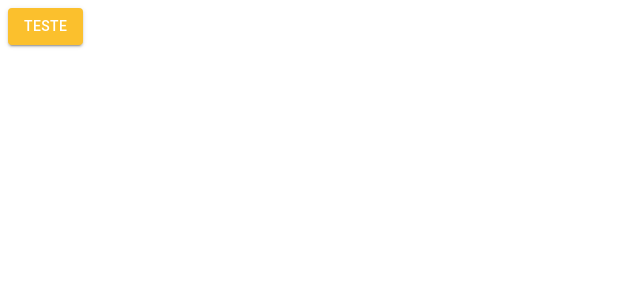
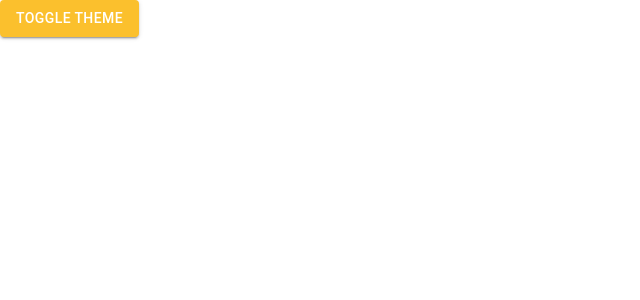
Before and after one commit to Hawohay/react, a React (Create React App) app in the folder my-app/: page /pagina-inicial in a window 1280 px wide. Shown: the top 300 px of the page, without its empty margins (0-640 px from the left). Built offline with nearby package versions, Linux system fonts and the light colour scheme.

Commit message:
feat: Adicionado tema escuro e troca e tema

```diff
--- a/my-app/public/index.html
+++ b/my-app/public/index.html
@@ -13,7 +13,7 @@
 
     <title>React App</title>
   </head>
-  <body>
+  <body style="overflow-x: hidden; overflow-y: hidden; margin: 0; padding: 0;">
     <noscript>Você precisa de javascrip para rodar a aplicação.</noscript>
     <div id="root"></div>
 
--- a/my-app/src/routes/index.tsx
+++ b/my-app/src/routes/index.tsx
@@ -1,11 +1,12 @@
 import { Button } from '@mui/material';
 import { Routes, Route, Navigate } from 'react-router-dom';
+import { useAppThemeContext } from '../shared/contexts';
 
 export const AppRoutes = () => {
-
+    const {toggleTheme} = useAppThemeContext();
     return (
         <Routes>
-            <Route path='/pagina-inicial' element={<Button variant='contained' color='primary'>Teste</Button>} />
+            <Route path='/pagina-inicial' element={<Button variant='contained' color='primary' onClick={toggleTheme}>Toggle theme</Button>} />
 
             <Route path='*' element={<Navigate to='/pagina-inicial' />} />
         </Routes>
--- /dev/null
+++ b/my-app/src/shared/contexts/ThemeContext.tsx
@@ -0,0 +1,45 @@
+import React, { createContext, useCallback, useContext, useMemo, useState } from "react";
+import { Box, ThemeProvider } from "@mui/material";
+import { DarkTheme, LightTheme } from "../themes";
+
+
+interface IThemeContextData {
+    themeName: 'light' | 'dark';
+    toggleTheme: () => void;
+
+}
+
+const ThemeContext = createContext({} as IThemeContextData);
+
+export const useAppThemeContext = () => {
+    return useContext(ThemeContext);
+}
+
+type Props ={
+    children?: React.ReactNode;
+}
+
+export const AppThemeProvider: React.FC<Props> = ({ children }) => {
+  const [themeName, setThemeName] = useState<'light' | 'dark'>('light');
+
+    const toggleTheme = useCallback(() => {
+        setThemeName(oldThemeName => oldThemeName === 'light' ? 'dark' : 'light');
+    }, []);
+
+    const theme = useMemo(() => {
+        if (themeName === 'light') return LightTheme;
+
+        return DarkTheme;
+    }, [themeName]);
+
+
+    return (
+        <ThemeContext.Provider value={{ themeName, toggleTheme }}>
+            <ThemeProvider theme={theme}>
+                <Box width="100vw" height="100vw" bgcolor={theme.palette.background.default}>
+                    {children}
+                </Box>
+            </ThemeProvider>
+        </ThemeContext.Provider>
+    );
+}
--- a/my-app/src/shared/contexts/index.ts
+++ b/my-app/src/shared/contexts/index.ts
@@ -1 +1 @@
-export {}
+export * from "./ThemeContext";
--- /dev/null
+++ b/my-app/src/shared/themes/dark.ts
@@ -0,0 +1,24 @@
+import { createTheme } from '@mui/material';
+import cyan from '@mui/material/colors/cyan';
+import yellow from '@mui/material/colors/yellow';
+
+export const DarkTheme = createTheme({
+    palette: {
+        primary: {
+            main: yellow[700],
+            dark: yellow[800],
+            light: yellow[500],
+            contrastText: '#ffffff',
+        },
+        secondary: {
+            main: cyan[500],
+            dark: cyan[400],
+            light: cyan[300],
+            contrastText: '#ffffff',
+        },
+        background: {
+            default: '#303134',
+            paper: '#202124',
+        }
+    }
+});
--- a/my-app/src/shared/themes/index.ts
+++ b/my-app/src/shared/themes/index.ts
@@ -1 +1,2 @@
 export * from './light';
+export * from './dark';
```
Also changed, not shown: my-app/src/App.tsx (+5 -5 lines).
